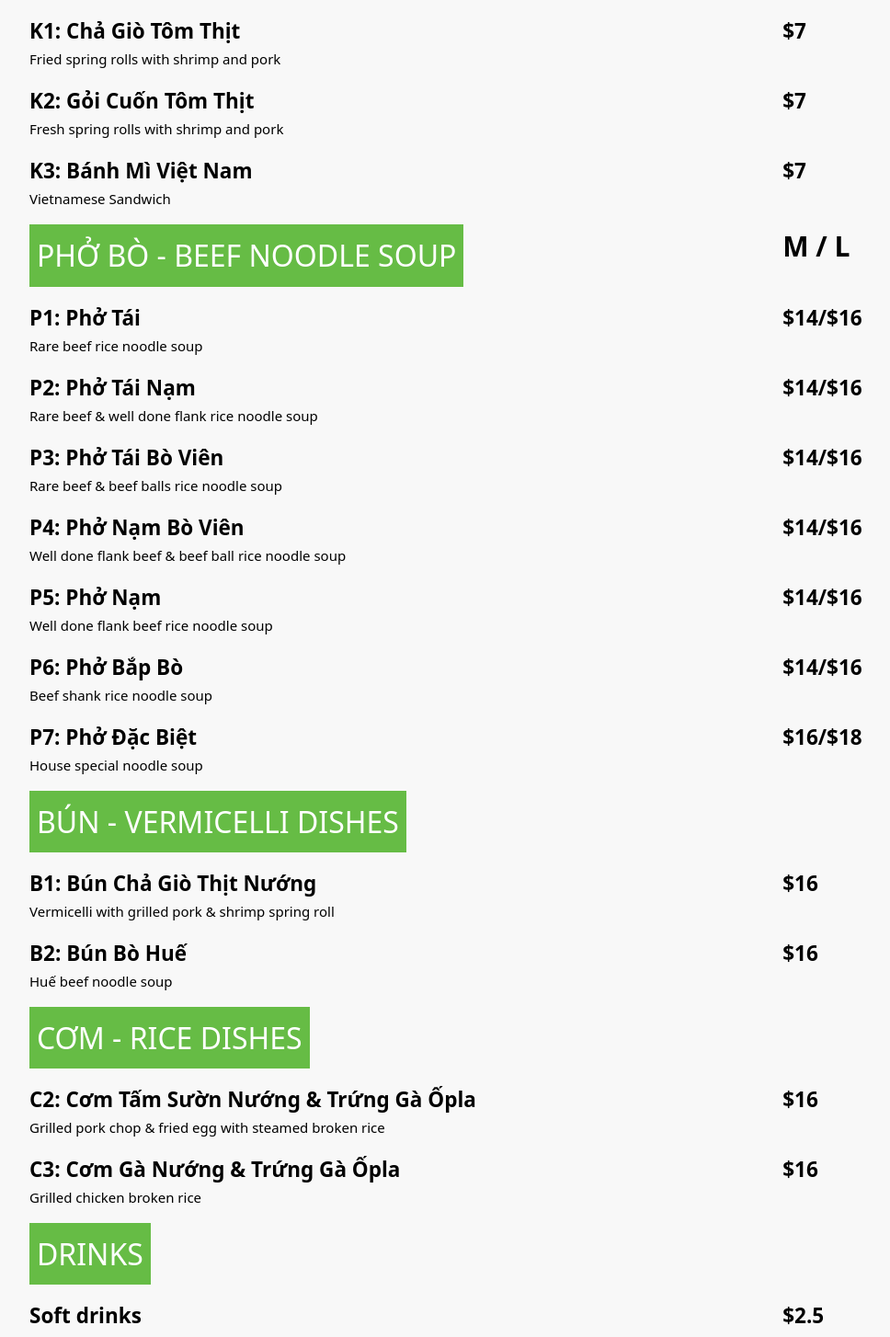
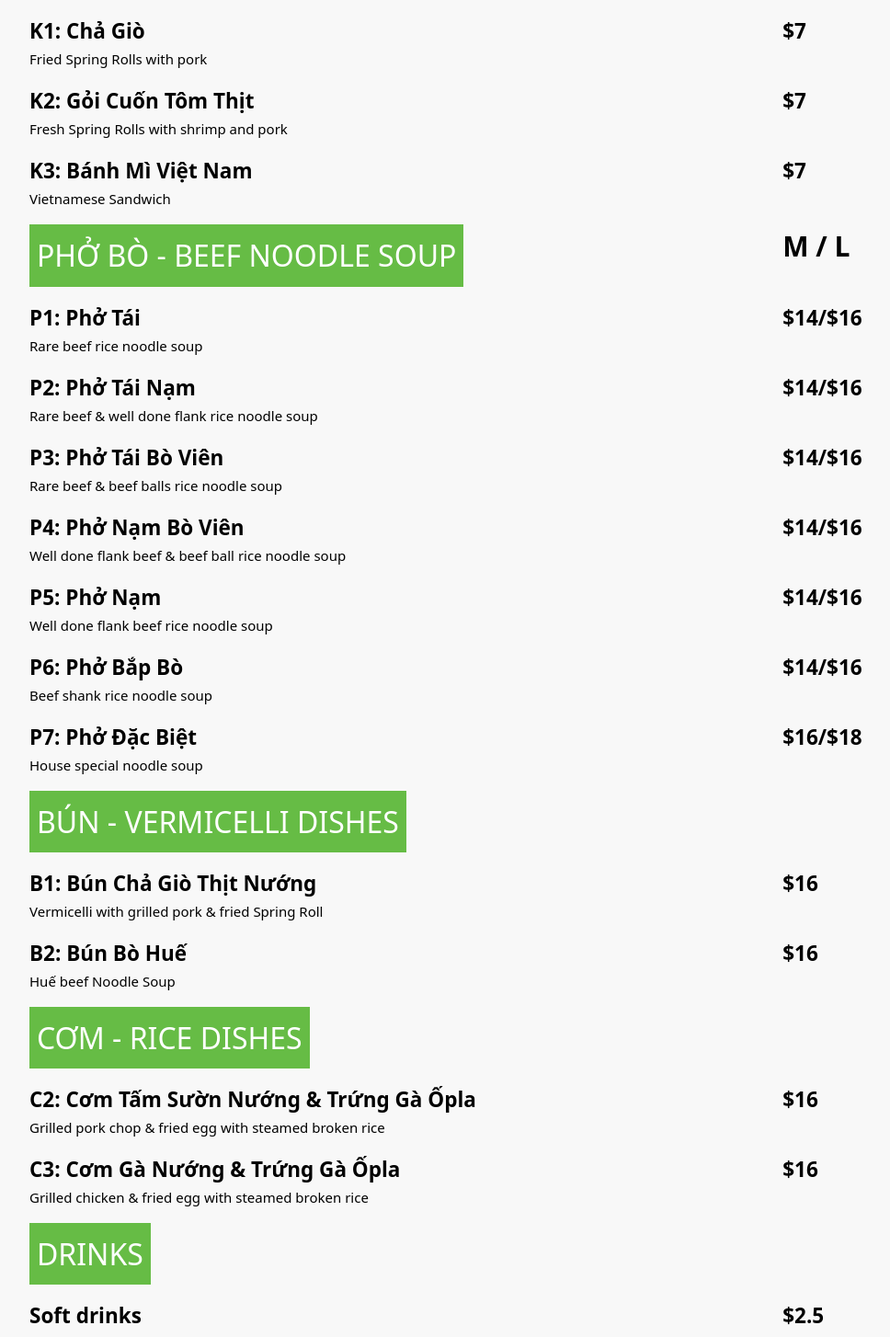
Before and after one commit to benjaminnguyen2/pho79, a Vue app: page /menu in a window 1280 px wide. Shown: the part 260-1714 px from the top of the page at 92% size, without its empty margins (96-1064 px from the left). Built offline with nearby package versions, Linux system fonts and the light colour scheme.

Commit message:
feat: updated menu description

```diff
--- a/src/views/MenuView.vue
+++ b/src/views/MenuView.vue
@@ -7,17 +7,17 @@
       </div>
       <div class="food-item">
         <div class="item-name">
-          <h2 style="font-weight: 700; width: 80%">K1: Chả Giò Tôm Thịt</h2>
+          <h2 style="font-weight: 700; width: 80%">K1: Chả Giò</h2>
           <h2 style="width: 20%; font-weight: 700">$7</h2>
         </div>
-        <p>Fried spring rolls with shrimp and pork</p>
+        <p>Fried Spring Rolls with pork</p>
       </div>
       <div class="food-item">
         <div class="item-name">
           <h2 style="font-weight: 700; width: 80%">K2: Gỏi Cuốn Tôm Thịt</h2>
           <h2 style="width: 20%; font-weight: 700">$7</h2>
         </div>
-        <p>Fresh spring rolls with shrimp and pork</p>
+        <p>Fresh Spring Rolls with shrimp and pork</p>
       </div>
       <div class="food-item">
         <div class="item-name">
@@ -93,14 +93,14 @@
           <h2 style="font-weight: 700; width: 80%">B1: Bún Chả Giò Thịt Nướng</h2>
           <h2 style="width: 20%; font-weight: 700">$16</h2>
         </div>
-        <p>Vermicelli with grilled pork & shrimp spring roll</p>
+        <p>Vermicelli with grilled pork & fried Spring Roll</p>
       </div>
       <div class="food-item">
         <div class="item-name">
           <h2 style="font-weight: 700; width: 80%">B2: Bún Bò Huế</h2>
           <h2 style="width: 20%; font-weight: 700">$16</h2>
         </div>
-        <p>Huế beef noodle soup</p>
+        <p>Huế beef Noodle Soup</p>
       </div>
 
       <!-- RICE DISHES -->
@@ -119,7 +119,7 @@
           <h2 style="font-weight: 700; width: 80%">C3: Cơm Gà Nướng & Trứng Gà Ốpla</h2>
           <h2 style="width: 20%; font-weight: 700">$16</h2>
         </div>
-        <p>Grilled chicken broken rice</p>
+        <p>Grilled chicken & fried egg with steamed broken rice</p>
       </div>
 
       <!-- DRINKS -->
@@ -131,21 +131,21 @@
           <h2 style="font-weight: 700; width: 80%">Soft drinks</h2>
           <h2 style="width: 20%; font-weight: 700">$2.5</h2>
         </div>
-        <p></p>
+        <p>
+          Coconut water, Nestea, Sprite, Canada Dry Ginger Ale, Classic Coke, Diet Coke, Coke Zero
+        </p>
       </div>
       <div class="food-item">
         <div class="item-name">
           <h2 style="font-weight: 700; width: 80%">Water bottle</h2>
           <h2 style="width: 20%; font-weight: 700">$1</h2>
         </div>
-        <p></p>
       </div>
       <div class="food-item">
         <div class="item-name">
           <h2 style="font-weight: 700; width: 80%">Vietnamese coffee</h2>
           <h2 style="width: 20%; font-weight: 700">$5</h2>
         </div>
-        <p></p>
       </div>
     </div>
   </div>
```
